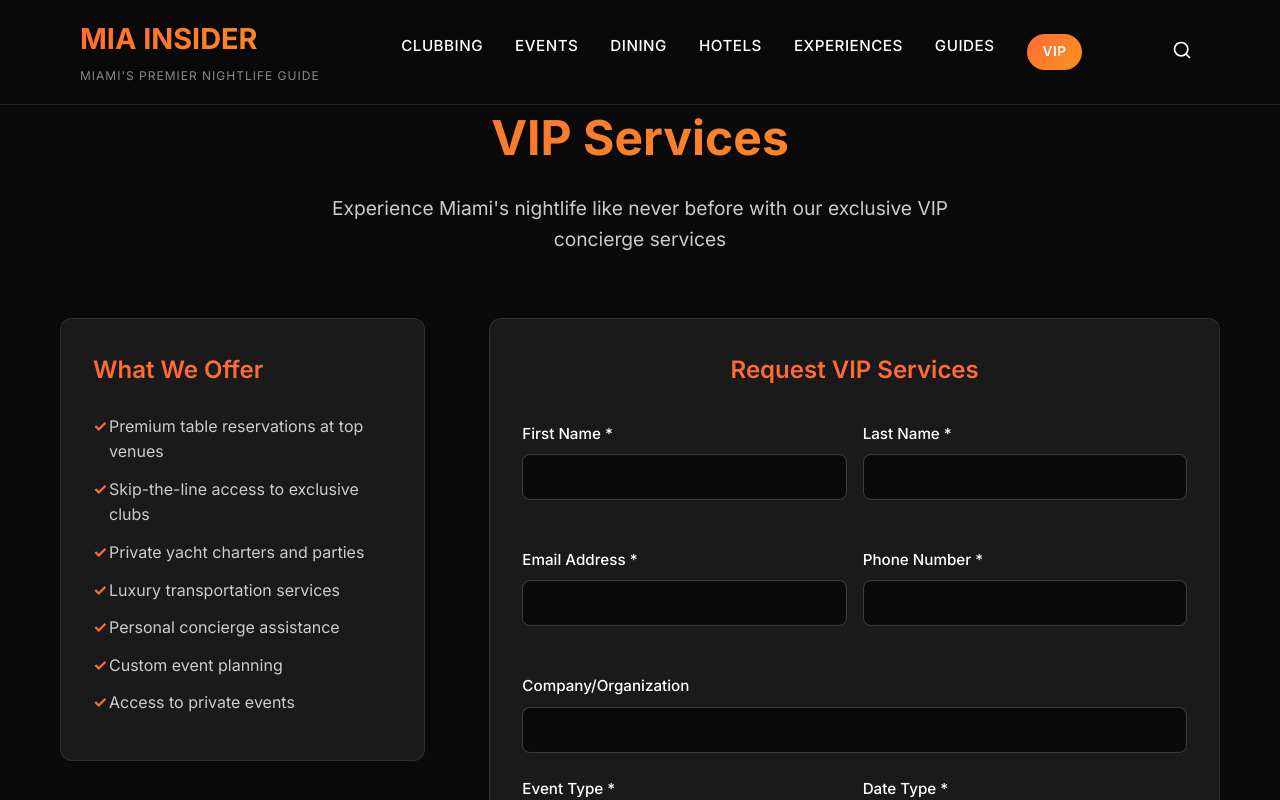
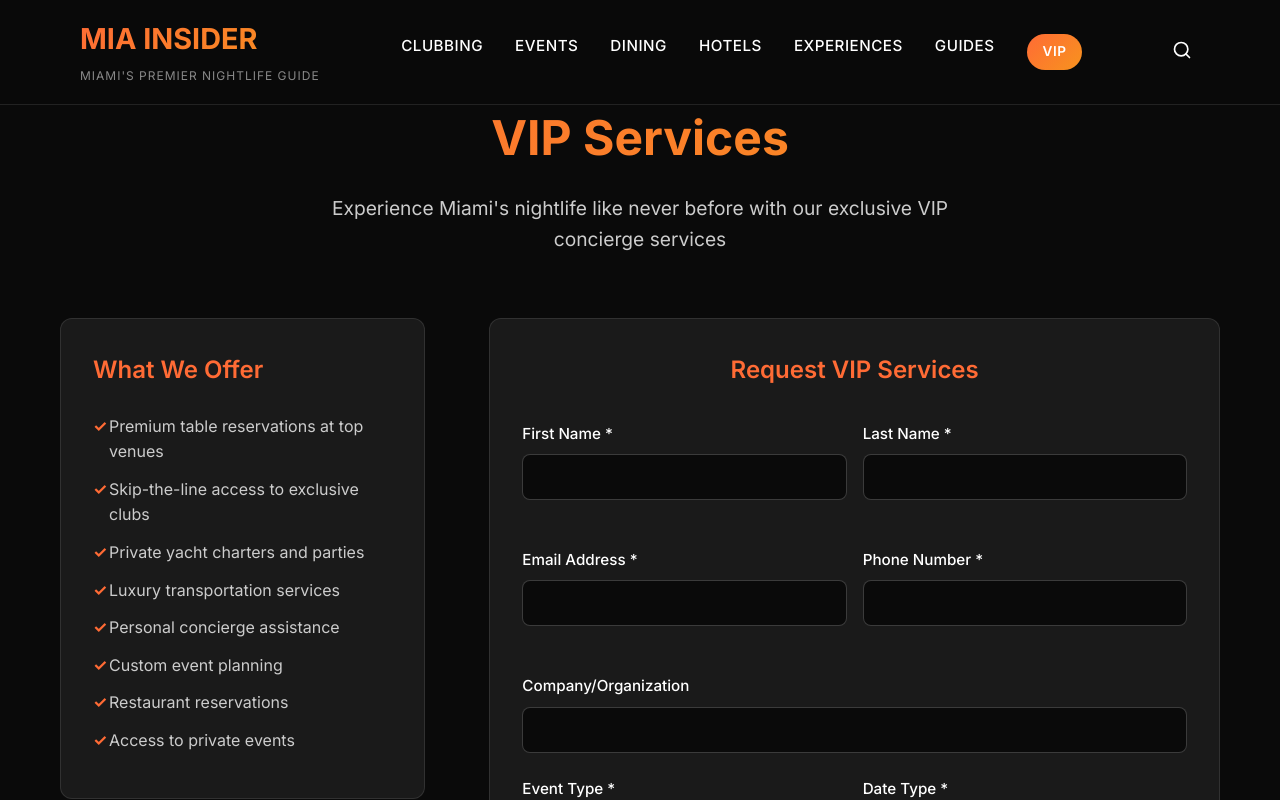
Before and after one commit to pmand21/mia_insider, a React (Vite) app: page /vip in a window 1280 px wide. Shown: the top 800 px of the page. Built offline with nearby package versions, Linux system fonts and the light colour scheme; no server answers.

Commit message:
Updated VipPage.jsx

```diff
--- a/src/pages/VipPage.jsx
+++ b/src/pages/VipPage.jsx
@@ -83,6 +83,7 @@ const VipPage = () => {
                 <li>Luxury transportation services</li>
                 <li>Personal concierge assistance</li>
                 <li>Custom event planning</li>
+                <li>Restaurant reservations</li>
                 <li>Access to private events</li>
               </ul>
             </div>
```
